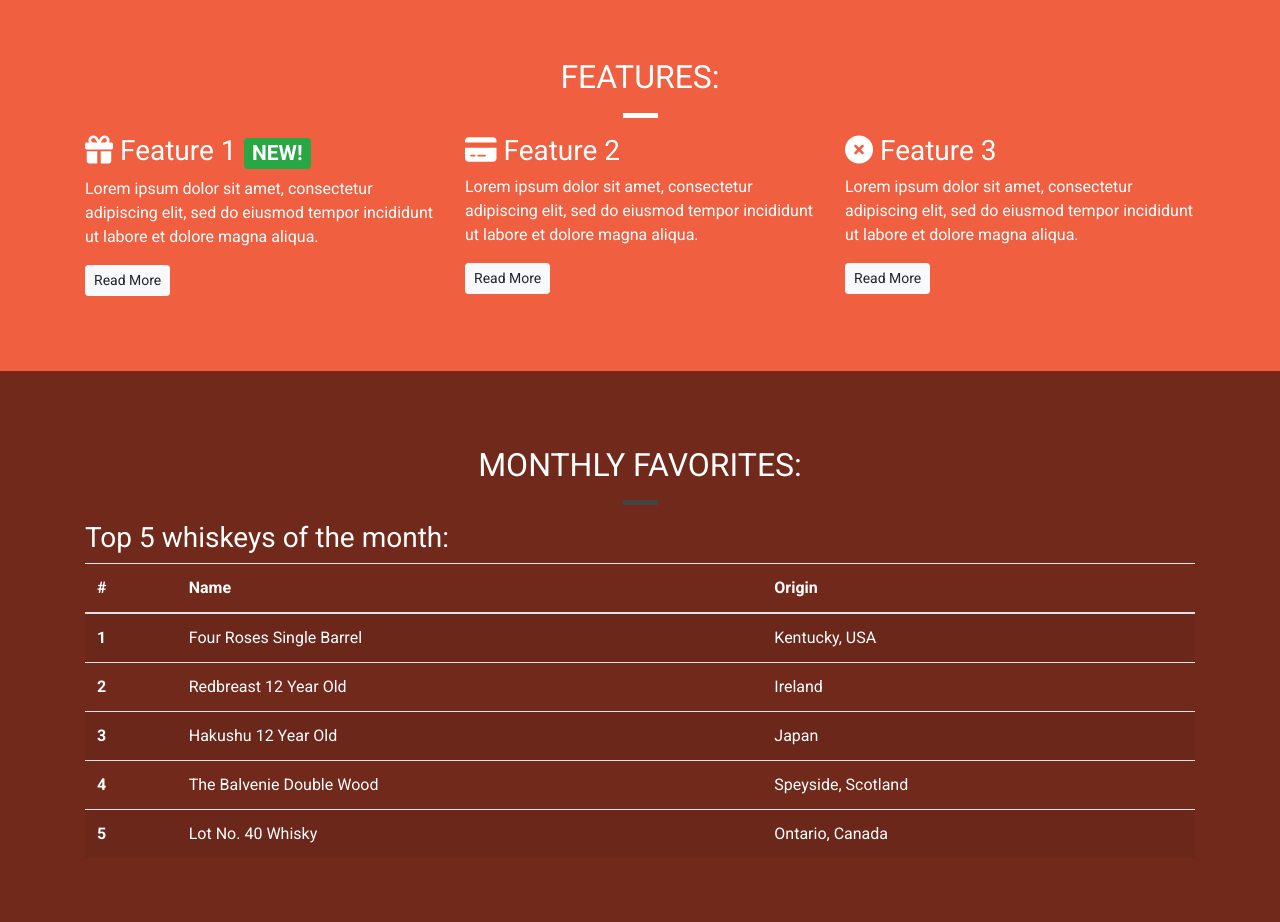
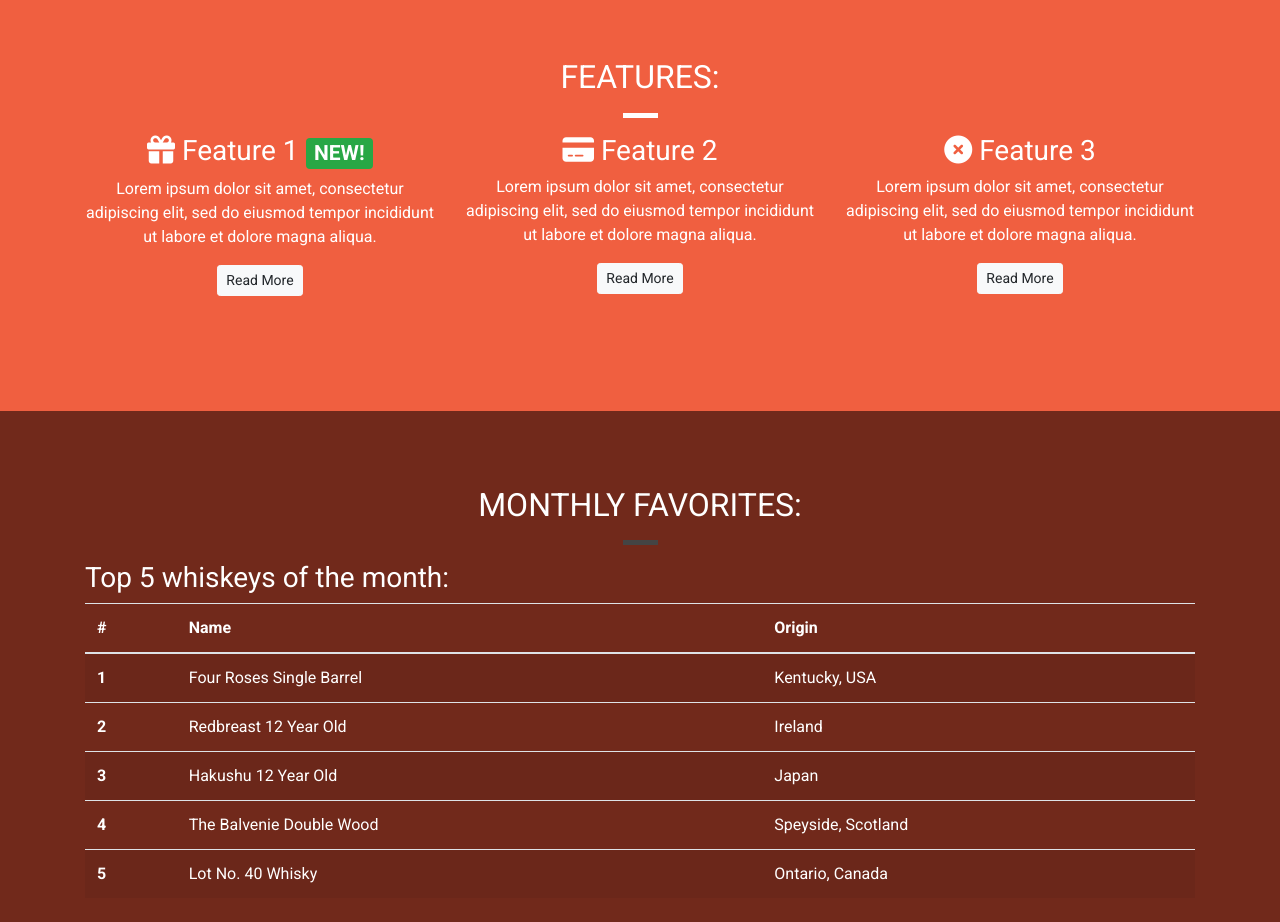
Before and after one commit to kashinak/Whiskey-Drop, a plain HTML site: page index.html in a window 1280 px wide. Shown: the part 1180-2102 px from the top of the page. Drawn offline with nearby package versions, Linux system fonts and the light colour scheme.

Commit message:
add feature class with text-align center and margin-bottom 40 px to center text and provide space at bottom to enhance vertical space

```diff
--- a/css/style.css
+++ b/css/style.css
@@ -175,3 +175,8 @@
     border-color: #6b1200;
     color: white;
 }
+
+.feature {
+    text-align: center;
+    margin-bottom: 40px;
+}
```
